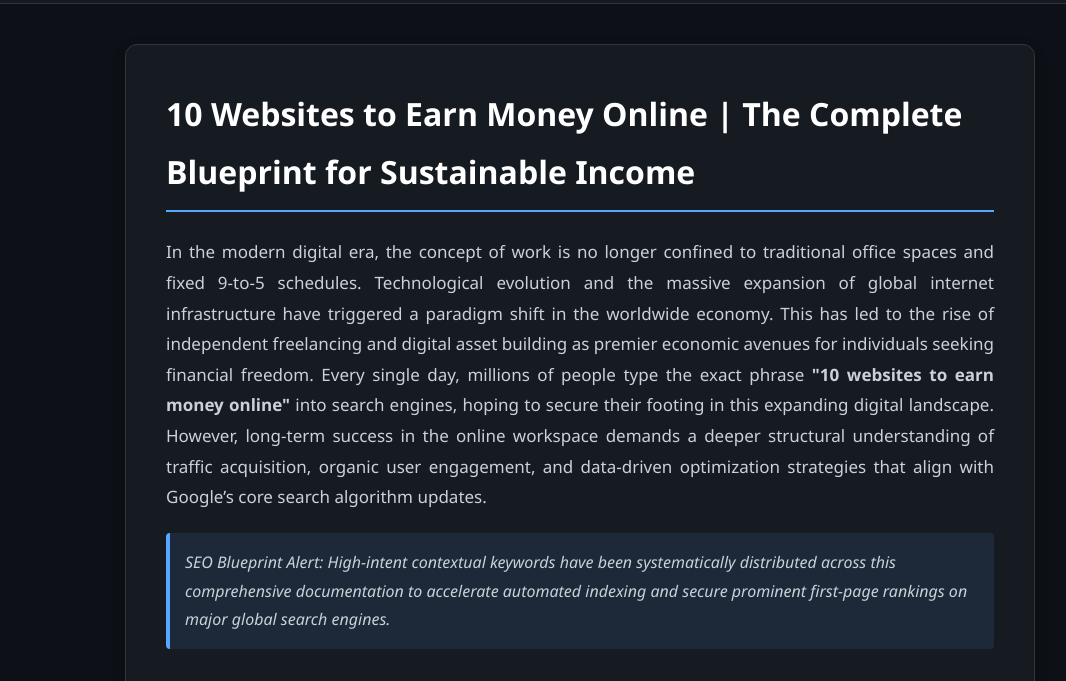
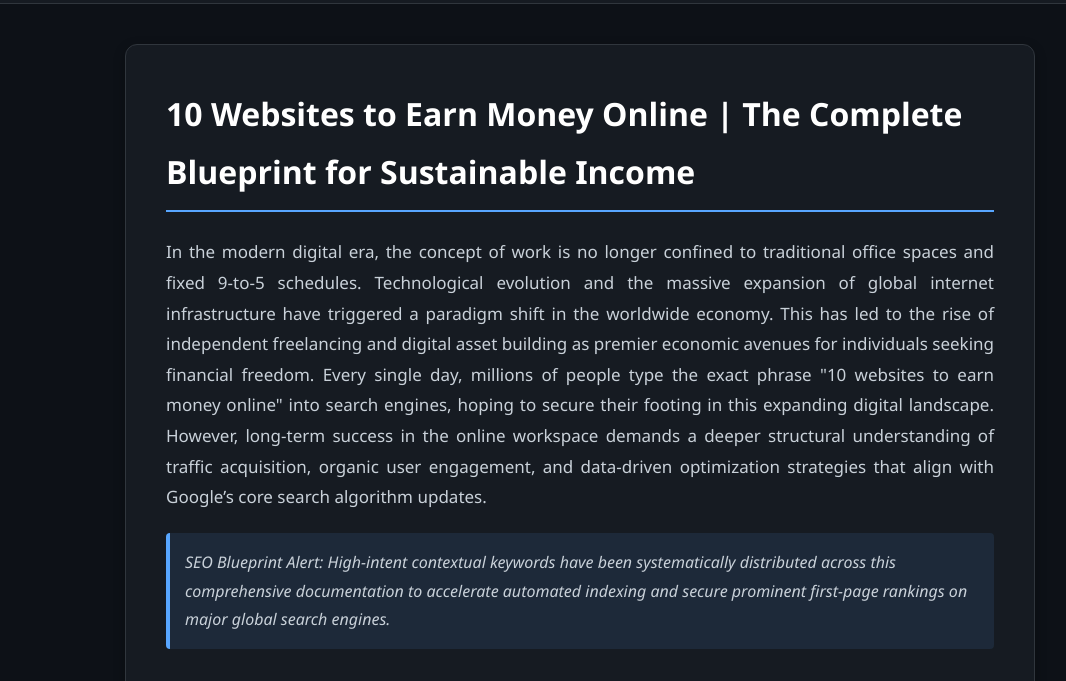
Before and after one commit to botaybmahmoud-afk/top10--earning-websites, a plain HTML site: page index.html in a window 1280 px wide. Shown: the part 80-761 px from the top of the page, without its empty margins (60-1126 px from the left). Drawn offline with Linux system fonts and the light colour scheme.

Commit message:
Update index.html

```diff
--- a/index.html
+++ b/index.html
@@ -8,7 +8,6 @@
     <meta name="description" content="Discover the best 10 websites to earn money online for beginners with zero investment. Complete blueprint on freelance work, crypto payouts, and digital assets.">
     <meta name="keywords" content="10 websites to earn money online, earn money online, make money online, freelancing, trusted earning sites, Binance, USDT">
     <style>
-        /* Modern Dark/Neon Eye-Friendly Color Palette */
         :root {
             --bg-main: #0d1117;
             --bg-card: #161b22;
@@ -235,7 +234,7 @@
         <article>
             <h1>10 Websites to Earn Money Online | The Complete Blueprint for Sustainable Income</h1>
 
-            <p>In the modern digital era, the concept of work is no longer confined to traditional office spaces and fixed 9-to-5 schedules. Technological evolution and the massive expansion of global internet infrastructure have triggered a paradigm shift in the worldwide economy. This has led to the rise of independent freelancing and digital asset building as premier economic avenues for individuals seeking financial freedom. Every single day, millions of people type the exact phrase <strong>"10 websites to earn money online"</strong> into search engines, hoping to secure their footing in this expanding digital landscape. However, long-term success in the online workspace demands a deeper structural understanding of traffic acquisition, organic user engagement, and data-driven optimization strategies that align with Google’s core search algorithm updates.</p>
+            <p>In the modern digital era, the concept of work is no longer confined to traditional office spaces and fixed 9-to-5 schedules. Technological evolution and the massive expansion of global internet infrastructure have triggered a paradigm shift in the worldwide economy. This has led to the rise of independent freelancing and digital asset building as premier economic avenues for individuals seeking financial freedom. Every single day, millions of people type the exact phrase "10 websites to earn money online" into search engines, hoping to secure their footing in this expanding digital landscape. However, long-term success in the online workspace demands a deeper structural understanding of traffic acquisition, organic user engagement, and data-driven optimization strategies that align with Google’s core search algorithm updates.</p>
 
             <div class="seo-alert">
                 SEO Blueprint Alert: High-intent contextual keywords have been systematically distributed across this comprehensive documentation to accelerate automated indexing and secure prominent first-page rankings on major global search engines.
```
